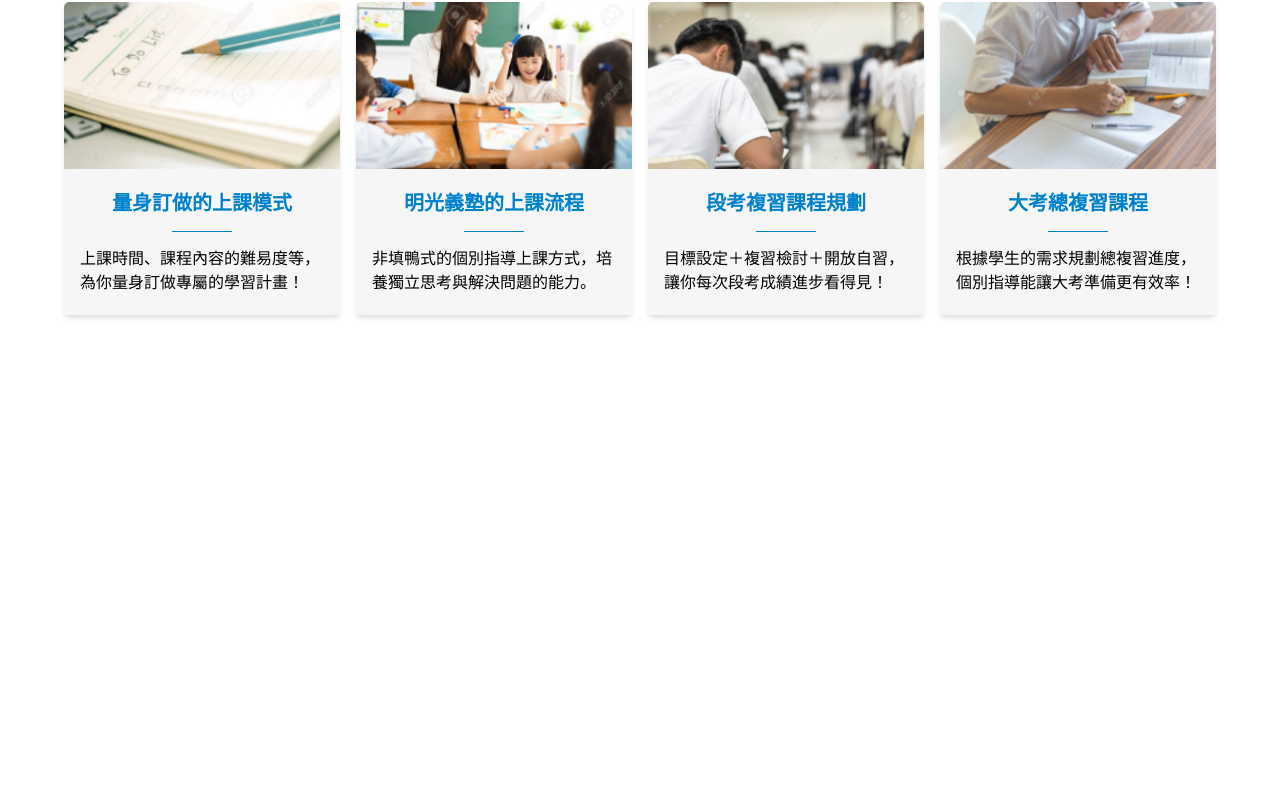
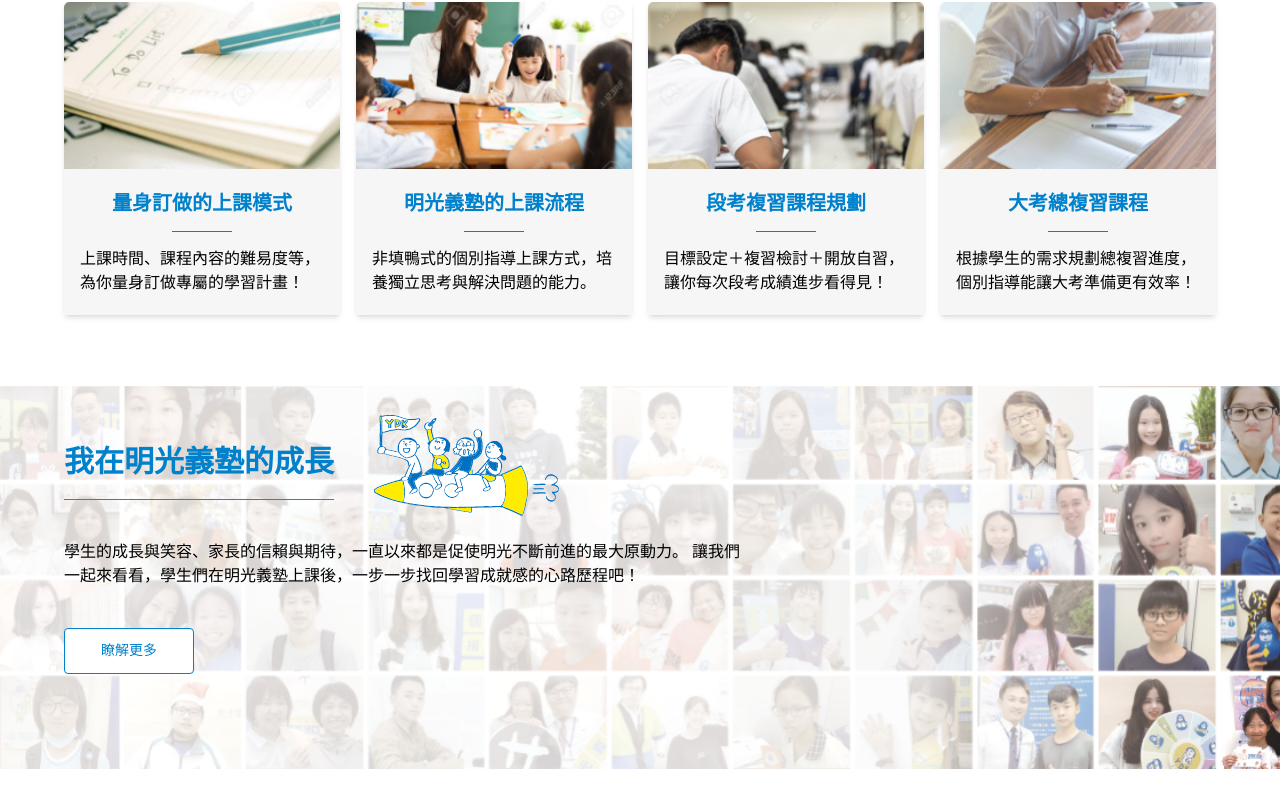
Before and after one commit to RhinoLee/edu_web, a Vue app: page / in a window 1280 px wide. Shown: the part 1636-2444 px from the top of the page. Before the commit the page ends 2021 px from the top, so only its background shows below. Built offline with nearby package versions, Linux system fonts and the light colour scheme; a web font is replaced by a local one.

Commit message:
growing Area

```diff
--- a/src/assets/css/index.css
+++ b/src/assets/css/index.css
@@ -27,6 +27,9 @@
 }
 
 @layer components {
+  .h2 {
+    @apply font-bold text-xl md:text-2xl lg:text-3xl text-edu-blue
+  }
   .container {
     @apply max-w-[100%] md:max-w-[90%] 2xl:max-w-[1200px] mx-auto px-6 md:px-0;
   }
--- a/src/components/Home/CourseInfo.vue
+++ b/src/components/Home/CourseInfo.vue
@@ -1,5 +1,4 @@
 <script setup>
-import H2 from "@/components/StyleUtils/Title.vue"
 import img_teach_1 from "@/assets/images/image/img_teach_1.png"
 import img_teach_2 from "@/assets/images/image/img_teach_2.png"
 import img_teach_3 from "@/assets/images/image/img_teach_3.png"
@@ -30,8 +29,8 @@ const courseInfos = [
 <template>
   <div class="py-[70px]">
     <div class="container">
-      <div class="mb-[40px]">
-        <H2 title="60年的教學經驗，造就出真正的個別指導。" icon=""></H2>
+      <div class="flex items-center justify-center mb-[40px]">
+        <h2 class="h2">60年的教學經驗，造就出真正的個別指導。</h2>
       </div>
 
       <div class="grid grid-cols-1 gap-y-4 sm:grid-cols-2 md:grid-cols-3 lg:grid-cols-4 gap-x-4 lg:gap-y-0">
--- a/src/components/Home/Courses.vue
+++ b/src/components/Home/Courses.vue
@@ -1,6 +1,4 @@
 <script setup>
-import H2 from "@/components/StyleUtils/Title.vue"
-import icon_books from "@/assets/images/image/img_books.svg"
 import icon_person_1 from "@/assets/images/image/img_here.svg"
 import icon_person_2 from "@/assets/images/image/img_middle.svg"
 const courses = [
@@ -25,13 +23,13 @@ const courses = [
 <template>
   <div class="pt-[73px] pb-[76px]">
     <div class="container">
-      <div class="mb-[40px]">
-        <H2 title="個別指導課程" :icon="icon_books"></H2>
+      <div class="flex items-center justify-center mb-[40px]">
+        <h2 class="h2">個別指導課程</h2>
+        <div class="ml-[15px]"><img src="@/assets/images/image/img_books.svg"></div>
       </div>
 
       <div class="grid sm:grid-cols-2 tablet:grid-cols-3 gap-x-4 gap-y-4">
-        <div v-for="(course, idx) in courses" :key="idx"
-          class="flex items-center bg-edu-bg py-4 px-7 lg:py-6 xl:px-10">
+        <div v-for="(course, idx) in courses" :key="idx" class="flex items-center bg-edu-bg py-4 px-7 lg:py-6 xl:px-10">
           <div class="w-[45px] lg:w-[60px] xl:w-[80px] mr-[14px] lg:mr-[26px]">
             <img :src="course.icon" alt="">
           </div>
--- /dev/null
+++ b/src/components/Home/Growing.vue
@@ -0,0 +1,23 @@
+<template>
+  <div class="w-full mb-[90px] h-[350px] xl:h-0 xl:pt-[30%] bg-growing bg-no-repeat bg-cover relative 2xl:pt-[400px]">
+    <div class="absolute top-1/2 left-1/2 -translate-y-1/2  -translate-x-1/2 container
+    xl:-translate-y-0 xl:top-[30px]
+    ">
+      <div class="lg:w-[70%] xl:w-[60%]">
+        <div class="flex items-end mb-[40px]">
+          <h2 class="h2 pb-[20px] relative
+          after:block after:absolute after:bottom-0 after:left-0 after:w-full after:h-[1px] after:bg-[#707070]
+          ">
+          我在明光義塾的成長
+          </h2>
+          <div class="ml-[40px] -mb-[16px] w-[185px]"><img class="w-full" src="@/assets/images/image/img_together.svg">
+          </div>
+        </div>
+        <p>學生的成長與笑容、家長的信賴與期待，一直以來都是促使明光不斷前進的最大原動力。 讓我們一起來看看，學生們在明光義塾上課後，一步一步找回學習成就感的心路歷程吧！</p>
+        <div class="flex mt-[20px] xl:mt-[40px]">
+          <button class="py-3 px-9 text-sm text-edu-blue bg-white border border-edu-blue rounded">瞭解更多</button>
+        </div>
+      </div>
+    </div>
+  </div>
+</template>
--- a/src/components/StyleUtils/Title.vue
+++ /dev/null
@@ -1,16 +0,0 @@
-<script setup>
-const props = defineProps({
-  title: {
-    type: String
-  },
-  icon: {
-    type: String
-  },
-})
-</script>
-<template>
-  <div class="flex items-center justify-center">
-    <h2 class="font-bold text-3xl text-edu-blue">{{ title }}</h2>
-    <div v-if="icon" class="ml-[15px]"><img src="@/assets/images/image/img_books.svg"></div>
-  </div>
-</template>
--- a/src/views/Home.vue
+++ b/src/views/Home.vue
@@ -4,6 +4,7 @@ import Courses from "@/components/Home/Courses.vue"
 import Admissions from "@/components/Home/Admissions.vue"
 import Location from "@/components/Home/Location.vue"
 import CourseInfo from "@/components/Home/CourseInfo.vue"
+import Growing from "@/components/Home/Growing.vue"
 </script>
 
 <template>
@@ -12,4 +13,5 @@ import CourseInfo from "@/components/Home/CourseInfo.vue"
   <Admissions></Admissions>
   <Location></Location>
   <CourseInfo></CourseInfo>
+  <Growing></Growing>
 </template>
--- a/tailwind.config.js
+++ b/tailwind.config.js
@@ -18,6 +18,7 @@ module.exports = {
       backgroundImage: {
         "border-bottom": "url('@/assets/images/icon/headericon_line.svg')",
         "select-arrow": "url('@/assets/images/icon/icon_arrow.svg')",
+        "growing": "url('@/assets/images/image/img_up_bg.png')"
       },
       screens: {
         "xs": "360px",
```
